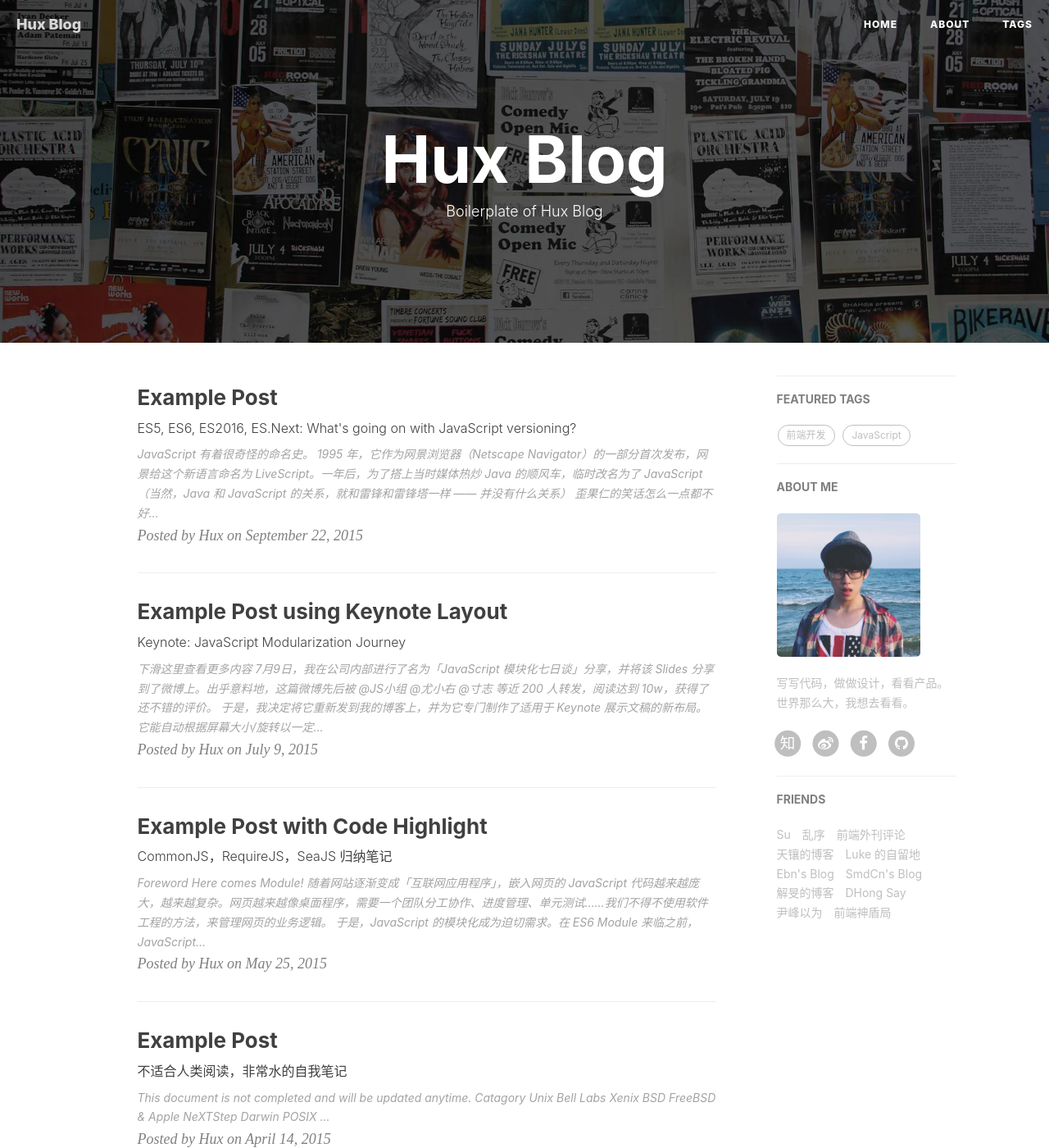
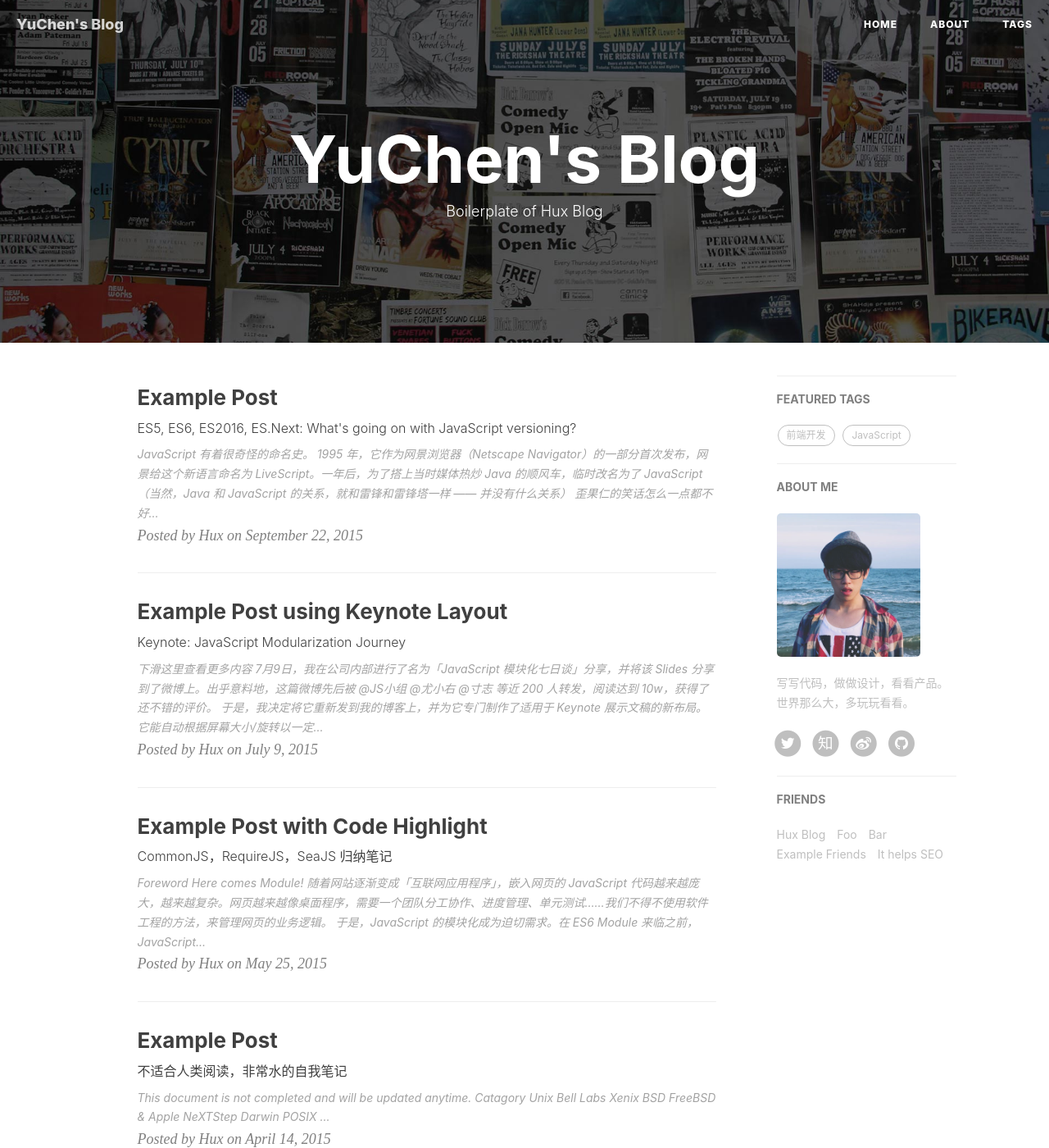
Before and after one commit to Jahvey/yuchen112358.github.io, a Jekyll site: the page built from index.html, in a window 1280 px wide and 1400 px high. Shown: the whole window at 82% size. Built offline with Jekyll 4.4.1, drawn with Linux system fonts in a browser that asks for light colours; nearby versions of some CDN libraries; the list of posts is cut into pages by our own code; comment, search, counter and statistics services are not loaded; some of the changed text lies outside the part shown.

Commit message:
init blogs test

```diff
--- a/_config.yml
+++ b/_config.yml
@@ -1,23 +1,22 @@
 # Site settings
-title: Hux Blog
-SEOTitle: 黄玄的博客 | Hux Blog
+title: YuChen's Blog
+SEOTitle: 王震的博客 | YuChen's Blog
 header-img: img/home-bg.jpg
-email: huxpro@gmail.com
-description: "关于前端与设计、黑客与画家 | 黄玄，Web & Mobile Lover，Front-End Engineer，UX Designer | 这里是 @Hux黄玄 的个人博客，与你一起发现更大的世界。"
-keyword: "黄玄, Hux黄玄, Hux, 鬼栈, huxpro, @huxpro, 黄玄的博客, Hux Blog, 博客, 个人网站, 互联网, 前端, 设计, 产品, 肖玉, Lynn, 肖玉的男朋友"
-url: "http://huangxuan.me"              # your host, for absolute URL
-baseurl: ""                             # for example, '/blog' if your blog hosted on 'host/blog'
+email: wzzju@mail.ustc.edu.cn
+description: "低功耗、Power efficiency | 王震，Linux Kernel & Android Lover | 这里是@YuChen王震的个人博客"
+keyword: "王震,yuchen,YuChen,王震的博客,YuChen's Blog"
+url: "https://yuchen112358.github.io"              # your host, for absolute URL
+baseurl: ""         # for example, '/blog' if your blog hosted on 'host/blog'
 
 
 
 # SNS settings
 RSS: false
-weibo_username:     huxpro
-zhihu_username:     huxpro
-github_username:    huxpro
-#twitter_username:  huxpro
-facebook_username:  huxpro
-# linkedin_username:  firstname-lastname-idxxxx
+weibo_username:     5586980218
+zhihu_username:     yuchen112358
+github_username:    yuchen112358
+twitter_username:   yuchen112358
+#facebook_username: huxpro
 
 
 
@@ -26,7 +25,7 @@ facebook_username:  huxpro
 highlighter: rouge
 permalink: pretty
 paginate: 10
-exclude: ["less","node_modules","Gruntfile.js","package.json","README.md","README.zh.md"]
+exclude: ["less","node_modules","Gruntfile.js","package.json","README.md"]
 anchorjs: true                          # if you want to customize anchor. check out line:181 of `post.html`
 
 
@@ -51,7 +50,7 @@ kramdown:
 #disqus_username: _your_disqus_short_name_
 
 # Duoshuo settings
-duoshuo_username: huxblog
+duoshuo_username: yuchen112358
 # Share component is depend on Comment so we can NOT use share only.
 duoshuo_share: true                     # set to false if you want to use Comment without Sharing
 
@@ -69,7 +68,7 @@ ga_domain: huangxuan.me
 
 # Sidebar settings
 sidebar: true                           # whether or not using Sidebar.
-sidebar-about-description: "写写代码，做做设计，看看产品。世界那么大，我想去看看。"
+sidebar-about-description: "写写代码，做做设计，看看产品。世界那么大，多玩玩看看。"
 sidebar-avatar: /img/avatar-hux.jpg      # use absolute URL, seeing it's used in both `/` and `/about/`
 
 
@@ -83,37 +82,19 @@ featured-condition-size: 1              # A tag will be featured if the size of
 # Friends
 friends: [
     {
-        title: "Su",
-        href: "http://su.gallery/"
+        title: "Hux Blog",
+        href: "http://huangxuan.me"
     },{
-        title: "乱序",
-        href: "http://mida.re/"
+        title: "Foo",
+        href: "#"
     },{
-        title: "前端外刊评论",
-        href: "http://qianduan.guru/"
+        title: "Bar",
+        href: "#"
     },{
-        title: "天镶的博客",
-        href: "http://lingyu.wang/"
+        title: "Example Friends",
+        href: "#"
     },{
-        title: "Luke 的自留地",
-        href: "http://hmqk1995.github.io"
-    },{
-        title: "Ebn's Blog",
-        href: "http://ebnbin.com/"
-    },{
-        title: "SmdCn's Blog",
-        href: "http://blog.smdcn.net"
-    },{
-        title: "解旻的博客",
-        href: "http://xieminis.me/"
-    },{
-        title: "DHong Say",
-        href: "http://dhong.co"
-    },{
-        title: "尹峰以为",
-        href: "http://ingf.github.io/"
-    },{
-        title: "前端神盾局",
-        href: "http://wepiaofei.github.io/blog/"
+        title: "It helps SEO",
+        href: "#"
     }
 ]
```
